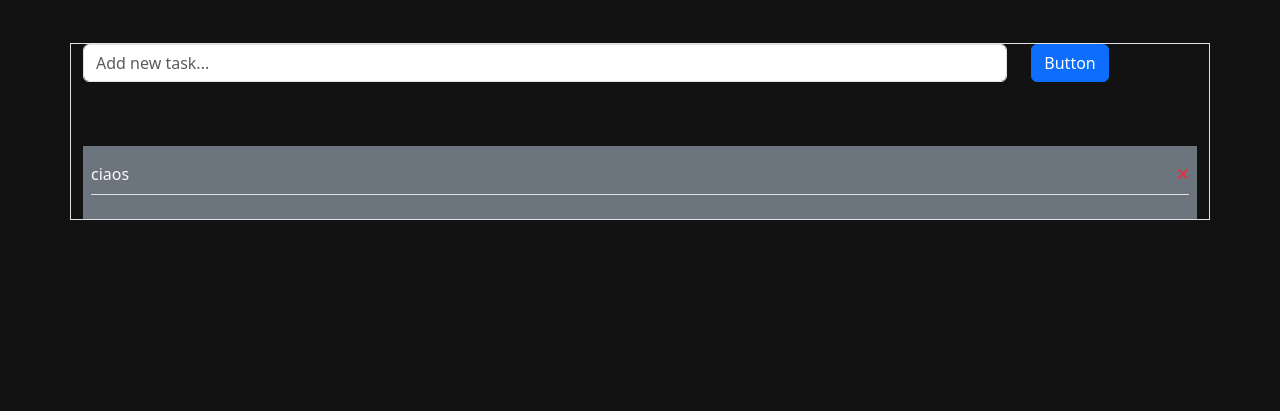
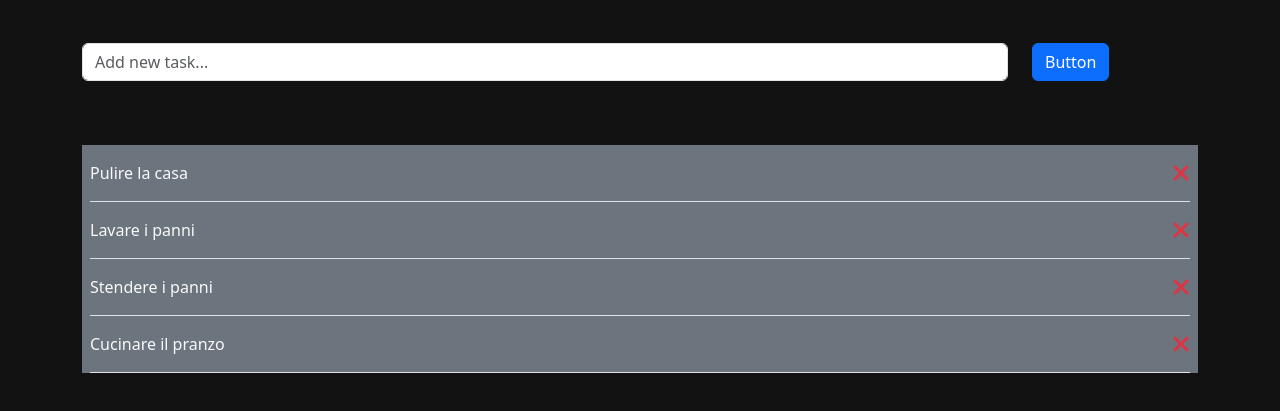
Before and after one commit to giacomofigus/vue-todolist, a plain HTML site: page index.html in a window 1280 px wide. Shown: the part 53-464 px from the top of the page. Drawn offline with nearby package versions, Linux system fonts and the light colour scheme.

Commit message:
feat: add- v-for dinamic text in array-obj

```diff
--- a/index.html
+++ b/index.html
@@ -14,7 +14,7 @@
 
     <h1 class="text-light text-center ">ToDoList</h1>
 
-    <main class="container border mt-5" id="app">
+    <main class="container mt-5" id="app">
         <div class="row">
             <div class="mb-3 col-10">
                 <input
@@ -39,11 +39,15 @@
             </div>
         </div>
 
-        <div class="bg-secondary mt-5 text-light p-2">
-            <ul class="p-0">
-                <li class="d-flex align-items-center justify-content-between border-bottom py-2">
-                    <span>ciaos</span>
-                    <i class="fa-solid fa-xmark text-danger"></i>
+        <div class="bg-secondary mt-5 text-light">
+            <ul class="p-0 px-2">
+                <li
+                 class="d-flex align-items-center justify-content-between border-bottom py-3"
+                 v-for="(element, index) in tasks"
+                 :key="index"
+                 >
+                    <span>{{ element.text }}</span>
+                    <i class="fa-solid fa-xmark text-danger fs-4"></i>
                 </li>
             </ul>
         </div>
--- a/main.js
+++ b/main.js
@@ -4,13 +4,17 @@ Rifare l'esercizio della to do list.
 Questa volta però ogni todo sarà un oggetto, formato da due proprietà:
 - text, una stringa che indica il testo del todo
 - done, un booleano (true/false) che indica se il todo è stato fatto oppure no
+
 MILESTONE 1
 Stampare all'interno di una lista HTML un item per ogni todo.
 Se la proprietà done è uguale a true, visualizzare il testo del todo sbarrato.
+
 MILESTONE 2
 Visualizzare a fianco ad ogni item ha una "x": cliccando su di essa, il todo viene rimosso dalla lista.
+
 MILESTONE 3
 Predisporre un campo di input testuale e un pulsante "aggiungi": cliccando sul pulsante, il testo digitato viene letto e utilizzato per creare un nuovo todo, che quindi viene aggiunto alla lista dei todo esistenti.
+
 Bonus:
 1- oltre al click sul pulsante, intercettare anche il tasto ENTER per aggiungere il todo alla lista
 2- cliccando sul testo dell'item, invertire il valore della proprietà done del todo corrispondente (se done era uguale a false, impostare true e viceversa)
@@ -22,6 +26,24 @@ const { createApp } = Vue
 createApp({
     data(){
         return{
+            tasks: [
+                {
+                    text: "Pulire la casa",
+                    done: false,
+                },
+                {
+                    text: "Lavare i panni",
+                    done: true,
+                },
+                {
+                    text: "Stendere i panni",
+                    done: true,
+                },
+                {
+                    text: "Cucinare il pranzo",
+                    done: false,
+                },
+            ]
 
         }
     },
```
